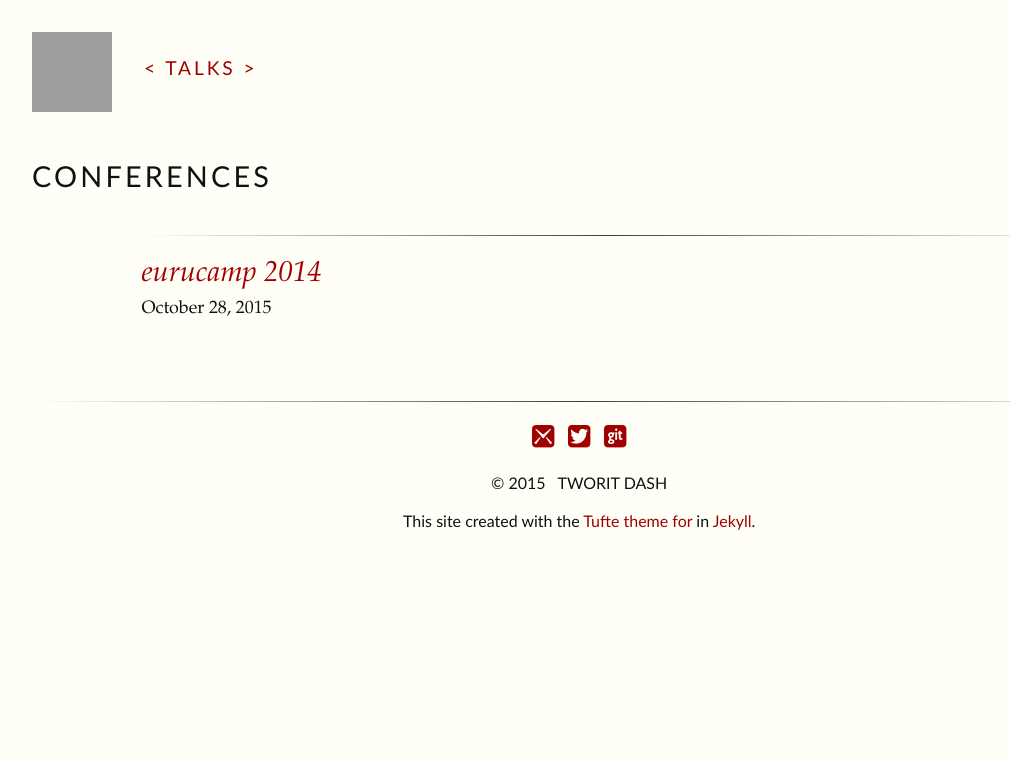
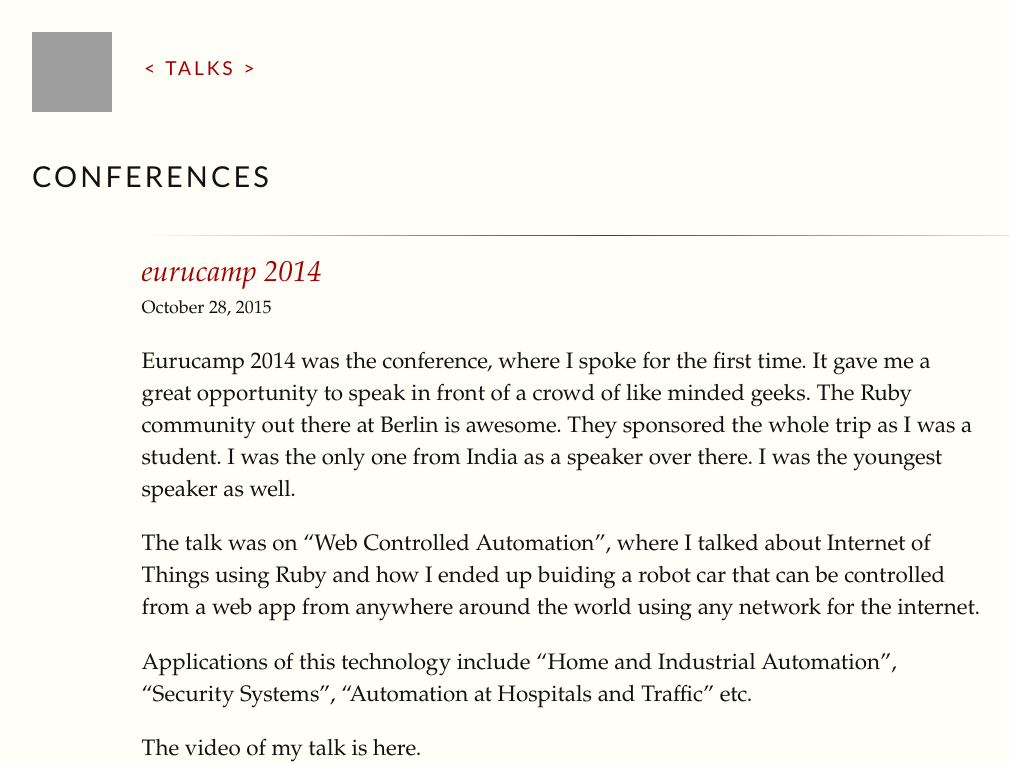
Before and after one commit to talkstwor/talkstwor.github.io, a Jekyll site: the page built from index.html, in a window 1280 px wide. Shown: the top 764 px of the page, without its empty margins (32-1042 px from the left). Built offline with Jekyll 4.4.1, drawn with Linux system fonts in a browser that asks for light colours; grey boxes are pictures that could not be loaded.

Commit message:
Source Added

```diff
--- a/_posts/2015-10-28-eurucamp-2014.markdown
+++ b/_posts/2015-10-28-eurucamp-2014.markdown
@@ -2,3 +2,16 @@
 layout: post
 title: "eurucamp 2014"
 ---
+Eurucamp 2014 was the conference, where I spoke for the first time. It gave me a great opportunity to speak in front of a crowd of like minded geeks. The Ruby community out there at Berlin is awesome. They sponsored the whole trip as I was a student. I was the only one from India as a speaker over there. I was the youngest speaker as well.
+
+The talk was on "Web Controlled Automation", where I talked about Internet of Things using Ruby and how I ended up buiding a robot car that can be controlled from a web app from anywhere around the world using any network for the internet.
+
+Applications of this technology include "Home and Industrial Automation", "Security Systems", "Automation at Hospitals and Traffic" etc.
+
+The video of my talk is here.
+
+
+<video width="700" height="500" controls>
+  <source src="https://s3.eu-central-1.amazonaws.com/eurucamp-2014-encoded/eurucamp_2014_tworit_kumar_dash_-_web_controlled_automation.webm
+" type="video/webm">
+</video>
```
